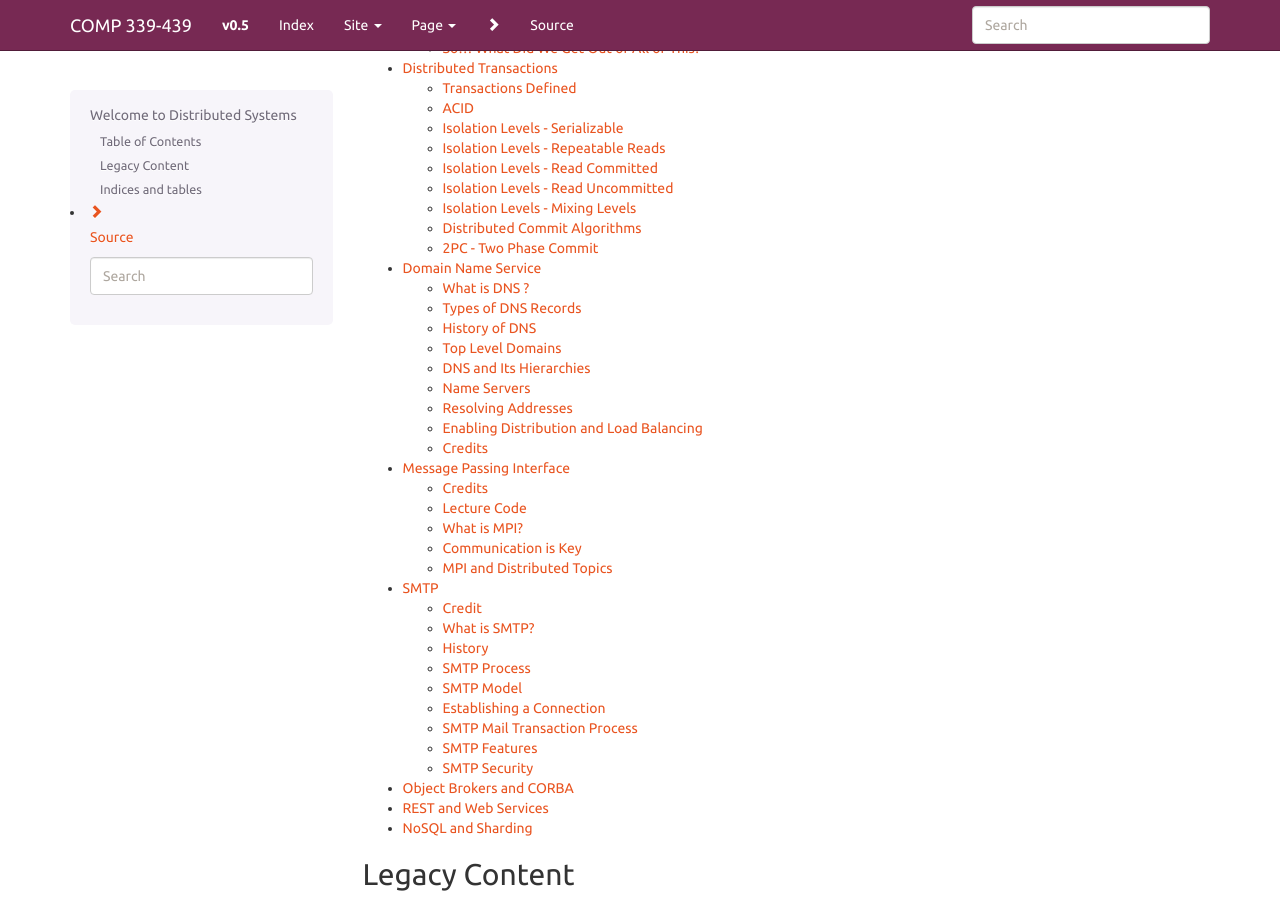
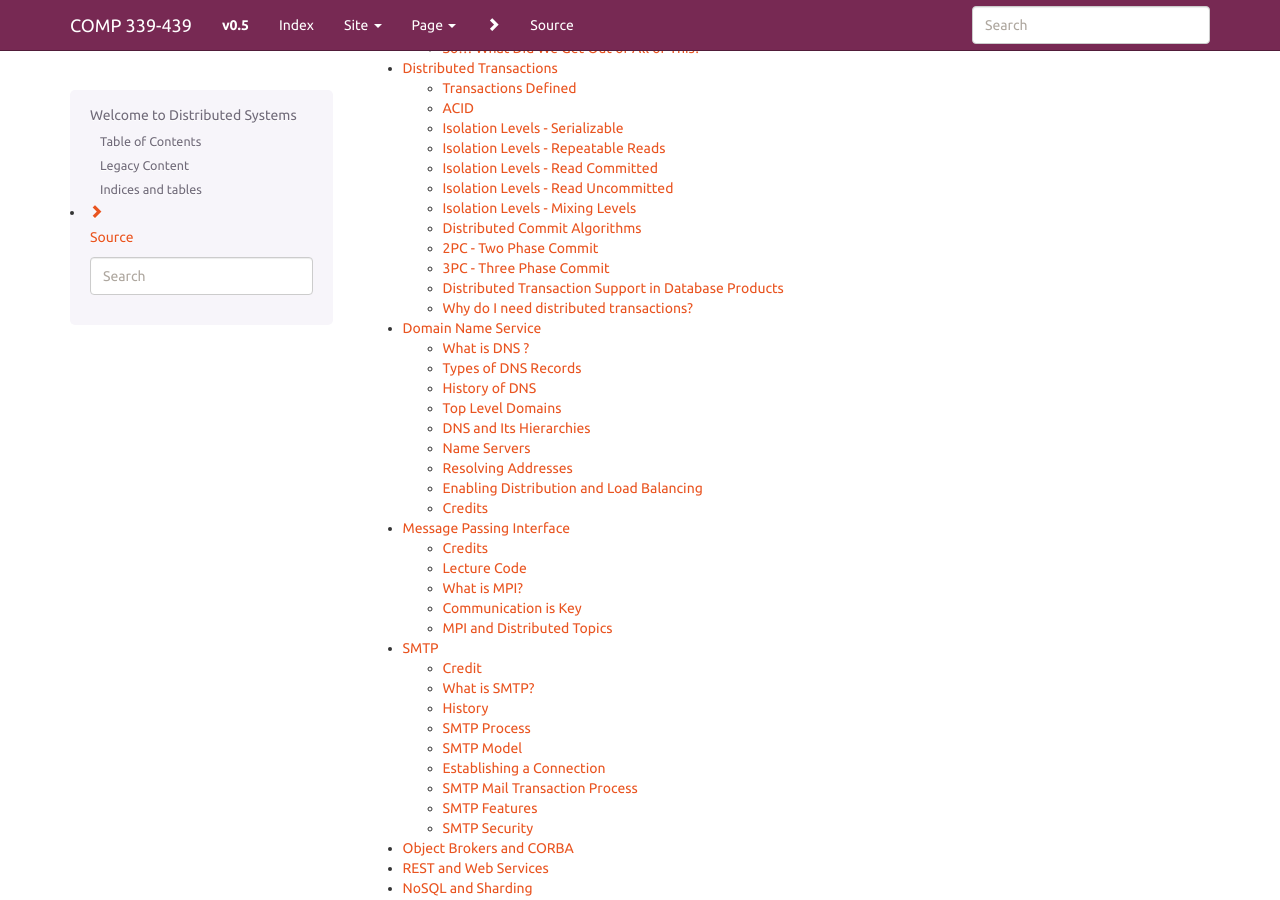
Before and after one commit to LoyolaChicagoBooks/distributedsystems, a Sphinx documentation site: the page built from source/index.rst, in a window 1280 px wide and 900 px high, scrolled down 4206 px. Built offline with Sphinx 7.4.7, drawn with Linux system fonts in a browser that asks for light colours; some of the changed lines change nothing that is shown.

Commit message:
more for distributed transactions lecture

```diff
--- a/source/trans.rst
+++ b/source/trans.rst
@@ -5,38 +5,38 @@ Distributed Transactions
 Transactions Defined
 ---------------------
 
- - A transaction is a unit of reliable and consistent computation.
- - A sequence of read and write operations on a database that happen entirely or not at all.
- - Transactions may or may not be repeatable or isolated.
+- A transaction is a unit of reliable and consistent computation.
+- A sequence of read and write operations on a database that happen entirely or not at all.
+- Transactions may or may not be repeatable or isolated.
 
 
 ACID
 ----
 
- - ACID = Atomicity, Consistency, Isolation, Durability
- - Atomicity requires that each transaction be “all or nothing”. i.e. if one part of a transaction fails, then the entire transaction fails and the database remains unchanged w.r.t. the actions in the transaction
- - Consistency requires that the pre-state and post-state of a transaction on a database be valid. Typically this refers to having all constraints on the data structures in the database be valid.
- - Isolation. This refers to the degree of serializability. Providing maximum isolation for concurrent transactions would have an equivalent post-state as running all transactions in serial.
- - Durability. This ensures that once a transaction has been committed that it will remain committed, even in the event of some crash or power-loss.
+- ACID = Atomicity, Consistency, Isolation, Durability
+- Atomicity requires that each transaction be “all or nothing”. i.e. if one part of a transaction fails, then the entire transaction fails and the database remains unchanged w.r.t. the actions in the transaction
+- Consistency requires that the pre-state and post-state of a transaction on a database be valid. Typically this refers to having all constraints on the data structures in the database be valid.
+- Isolation. This refers to the degree of serializability. Providing maximum isolation for concurrent transactions would have an equivalent post-state as running all transactions in serial.
+- Durability. This ensures that once a transaction has been committed that it will remain committed, even in the event of some crash or power-loss.
 
 
 Isolation Levels - Serializable
 -------------------------------
 
- - Transactions are guaranteed to be serializable w.r.t. each other. This means that the post state of two concurrent transactions would be the same as if they were executed in serial (one after the other) fashion.
- - There are many algorithms for determining serializability and implementing either pessimistic or optimistic locks to achieve serializable isolation within a single database host.
- - Read, write, and range-locks are kept for the duration of a transaction.
+- Transactions are guaranteed to be serializable w.r.t. each other. This means that the post state of two concurrent transactions would be the same as if they were executed in serial (one after the other) fashion.
+- There are many algorithms for determining serializability and implementing either pessimistic or optimistic locks to achieve serializable isolation within a single database host.
+- Read, write, and range-locks are kept for the duration of a transaction.
 
 Isolation Levels - Repeatable Reads
 -----------------------------------
 
- - Read and write locks are kept for the duration of the transaction, but range-locks are not kept.
- - This allows for phantom reads.
- - This means that for example in Transaction A, executing the same query twice in a row will not produce the same results within Transaction A if there is some Transaction B that adds values within the range.
- - Example (Transaction A)
+- Read and write locks are kept for the duration of the transaction, but range-locks are not kept.
+- This allows for phantom reads.
+- This means that for example in Transaction A, executing the same query twice in a row will not produce the same results within Transaction A if there is some Transaction B that adds values within the range.
+- Example (Transaction A)
 
 
- ::
+::
 
 	set transaction isolation level repeatable read
 	begin tran t1
@@ -46,9 +46,9 @@ Isolation Levels - Repeatable Reads
 
 
 
- - Example (Transaction B)
+- Example (Transaction B)
 
- ::
+::
 
 	set transaction isolation level repeatable read
 	begin tran t1
@@ -56,47 +56,118 @@ Isolation Levels - Repeatable Reads
 	commit tran t1
 
 
- - In this example, the first query in Transaction A if timed properly with Transaction B would produce different results compared to the second query.
+- In this example, the first query in Transaction A if timed properly with Transaction B would produce different results compared to the second query.
 
 
 Isolation Levels - Read Committed
 ---------------------------------
 
- - Write locks are kept for the duration of the transaction, but read locks and range locks are not kept.
- - Basically, this guarantees that any data that is read has been previously committed. You will not see any intermediate, uncommitted writes from another transaction.
- - Subsequently issued reads will not be guaranteed to get the same data as other transactions may have committed during that time.
- - Written data will be consistently re-readable though.
+- Write locks are kept for the duration of the transaction, but read locks and range locks are not kept.
+- Basically, this guarantees that any data that is read has been previously committed. You will not see any intermediate, uncommitted writes from another transaction.
+- Subsequently issued reads will not be guaranteed to get the same data as other transactions may have committed during that time.
+- Written data will be consistently re-readable though.
 
 
 Isolation Levels - Read Uncommitted
 -----------------------------------
 
- - This is the lowest isolation level
- - Dirty reads are allowed. One transaction may see not-yet-committed changes made by other transactions
+- This is the lowest isolation level
+- Dirty reads are allowed. One transaction may see not-yet-committed changes made by other transactions
 
 
 Isolation Levels - Mixing Levels
 --------------------------------
 
- - If two transactions run concurrently, they run under the highest isolation level.
- - For example, if one transaction runs “read committed” and another runs “read uncommitted” at the same time over the same data, then both transactions will run under “read committed” isolation.
- - If this were not the case, then higher isolation levels would not be able to make their guarantees.
+- If two transactions run concurrently, they run under the highest isolation level.
+- For example, if one transaction runs “read committed” and another runs “read uncommitted” at the same time over the same data, then both transactions will run under “read committed” isolation.
+- If this were not the case, then higher isolation levels would not be able to make their guarantees.
 
 
 Distributed Commit Algorithms
 -----------------------------
 
- - Distributed commit algorithms are also known as “Distributed Reliability Protocols”, but not commonly
- - The two most commonly used algorithms are 2PC and 3PC
- - The coordination of distributed transactions is often a separate service. In Microsoft Windows, this is called the “Distributed Transaction Coordinator”.
- - In the .NET framework, distributed transactions are available in the System.Transactions assembly, and the main class that plugs into OLEDB and ADO.NET database access drivers is called TransactionScope
- - Other RDBMS systems come with their own services or have them built into the RDBMS engine itself.
+- Distributed commit algorithms are also known as “Distributed Reliability Protocols”, but not commonly
+- The two most commonly used algorithms are 2PC and 3PC
+- The coordination of distributed transactions is often a separate service. In Microsoft Windows, this is called the “Distributed Transaction Coordinator”.
+- In the .NET framework, distributed transactions are available in the System.Transactions assembly, and the main class that plugs into OLEDB and ADO.NET database access drivers is called TransactionScope
+- Other RDBMS systems come with their own services or have them built into the RDBMS engine itself.
 
 2PC - Two Phase Commit
 ----------------------
 
- - The workflow of a Two Phase Commit:
+- The workflow of a Two Phase Commit:
 
 .. figure:: figures/trans/2PCWorkflow.JPG
 	:align: center
 	:height: 500px
+
+
+- The steps to the commit are:
+- Phase 1
+
+  #. Prepare
+  #. Voting Phase (abort or commit)
+- Phase 2
+
+  #. Global commit / abort
+  #. Committed Aborted
+
+
+
+3PC - Three Phase Commit
+------------------------
+
+- We can say a distributed commit protocol it is non blocking if:
+
+  - There is no state that is “adjacent” to both a commit and and an abort state
+  - There is no noncommittal state that is “adjacent” to a commit state
+  - Here “adjacent” means that it is possible to go from one state to another with a single state transition
+
+- So, we can say that 2PC is not a non blocking commit protocol, because:
+
+  - In the COMMIT state of 2PC, if any process is in this state, we know that all the sites have voted to commit the transaction. This would be a committable state.
+  - In the READY state of 2PC, is noncommittable since the existence of a process in this state does not imply that all the processes have voted to commit the transaction.
+  - So, the WAIT state in the 2PC coordinator and the READY state in the 2PC participant violate the nonblocking conditions we have stated above.
+
+
+- So, to make 2PC a non-blocking commit protocol, we add another “phase” to make it 3PC
+
+  - We add another state between the WAIT/READY and COMMIT states.
+  - This serves as a buffer state where the process is ready to commit or abort but has not yet committed or aborted.
+
+- The workflow of a three phase commit:
+
+.. figure:: figures/trans/3PCWorkflow.JPG
+	:align: center
+	:height: 500px
+
+
+
+Distributed Transaction Support in Database Products
+----------------------------------------------------
+
+- MySQL: not very good. it falls short on durability.
+
+  - resource: http://dev.mysql.com/doc/refman/5.7/en/xa.html
+
+- MSSQL: very good. in standard and enterprise editions hosted on Windows 2008R2 or newer, with MSDTC enabled it is quite simple to use distributed transactions. Integrates quite well with OLEDB as well.
+- Oracle: very good. Integrates with OLEDB quite well.
+- PostgreSQL: pretty decent.
+
+
+Why do I need distributed transactions?
+---------------------------------------
+
+- Data federation is quite common in industry implementations of RDBMS systems.
+- For example:
+
+  - Inventory data may be on a SQL host A
+  - Credit card data may be on SQL host B
+  - Store-front RTTM (real time transaction processing) system may be on SQL hosts C-E
+  - Corporate data warehouse may be on SQL host F
+
+- Each of these hosts may have different physical security and network security requirements depending on corporate policy, and legal requirements. For example, SQL host B is most likely an encrypted database on a host in a secure location. Connections to this host are always encrypted. Very few people have access to this database, and IT is likely not among those who do.
+- The store-front RTTM web application may have very different scaling and performance requirements. The database(s) for this system may be replicated over several SQL hosts for performance and reliability reasons.
+- The corporate data warehouse will likely be on a SQL host with a very large, dedicated storage SAN. Such systems are query heavy and mostly read-only except for daily ETL loads.
+
+- So, in order to process a credit-card order on the store’s web-app and ensure inventory, you may very well need to be able to initiate a distributed transaction across 3 or more databases on 3 different SQL hosts.
```
Also changed, not shown: 1 other file.
